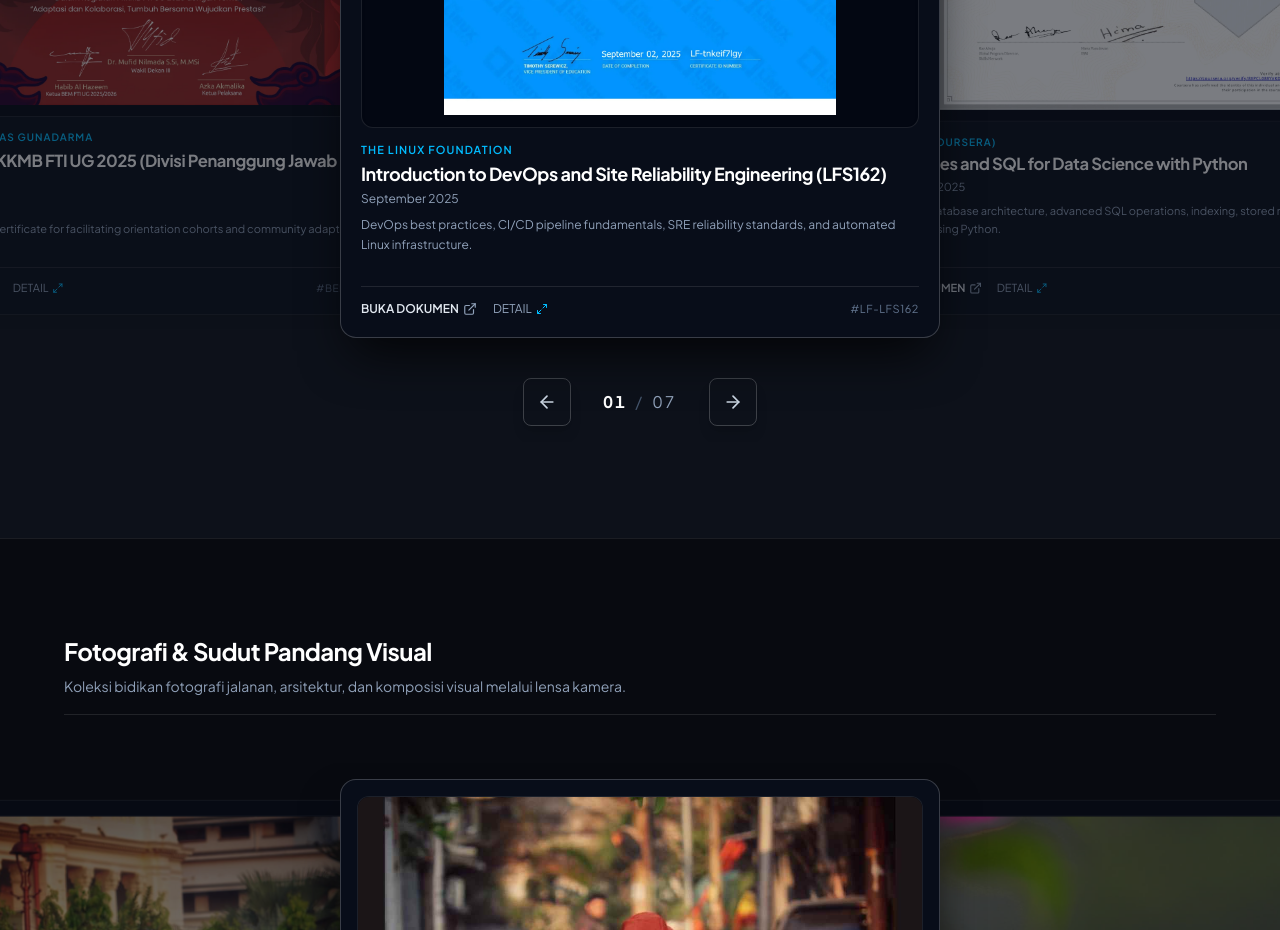
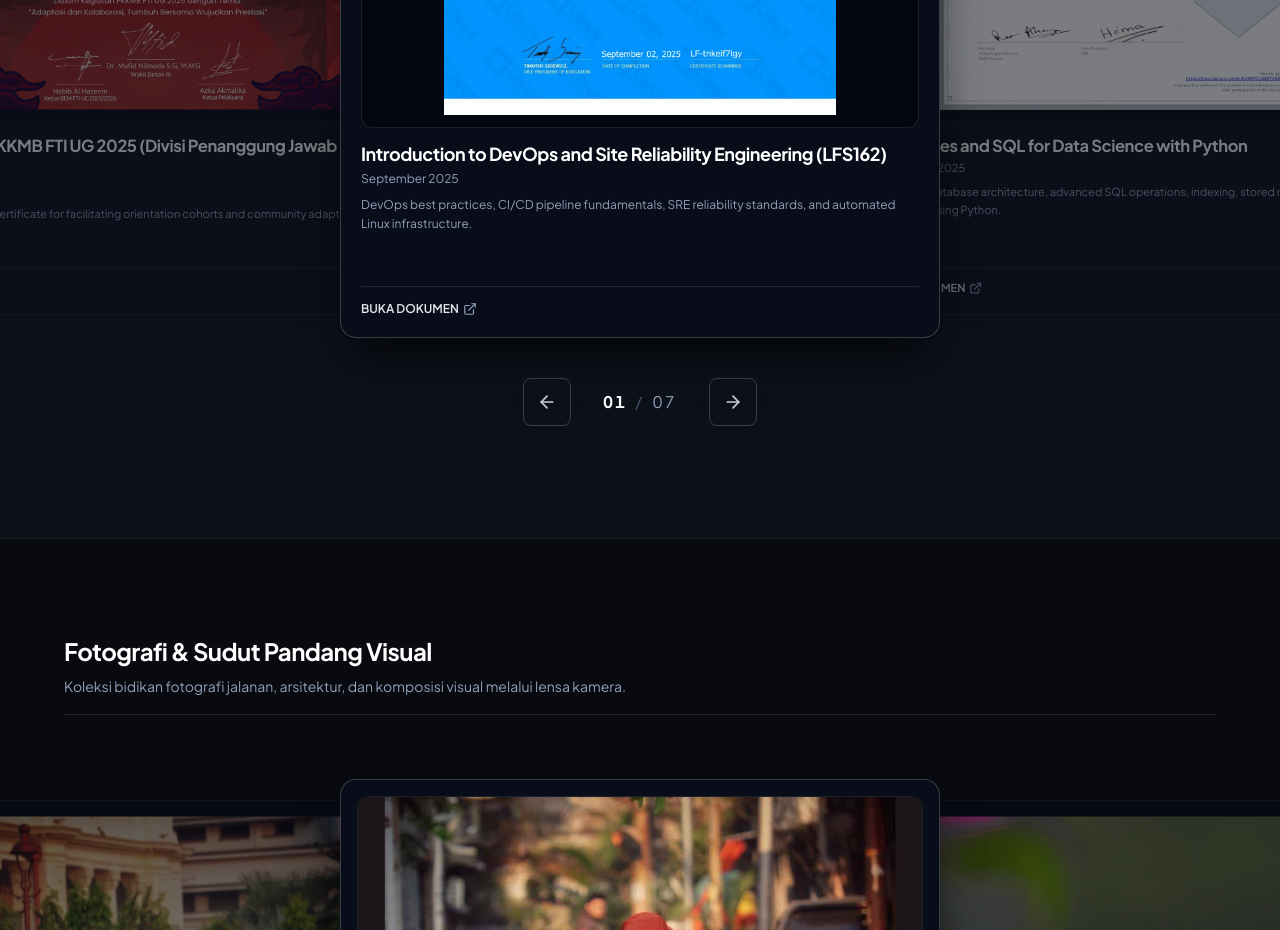
Before and after one commit to KyonKyon0/oscartambunan_portofolio_web, a Next.js app: page / in a window 1280 px wide. Shown: the part 4220-5150 px from the top of the page. Built offline with nearby package versions, Linux system fonts and the light colour scheme.

Commit message:
refactor(certifications): remove issuer tag, detail button, and hash ID from certificate cards

```diff
--- a/src/components/sections/CertificationsSection.tsx
+++ b/src/components/sections/CertificationsSection.tsx
@@ -17,15 +17,6 @@ import SectionHeading from '@/components/ui/SectionHeading';
 import { useLanguage } from '@/context/LanguageContext';
 import { Certification } from '@/types';
 
-const CERT_IDS = [
-  '#LF-LFS162',
-  '#IBM-SQL8X',
-  '#GCP-ALISON',
-  '#IESE-FINANCE',
-  '#INFEST-BP26',
-  '#INFEST-ICIK',
-  '#BEM-PKKMB25',
-];
 
 export default function CertificationsSection() {
   const { t } = useLanguage();
@@ -142,7 +133,6 @@ export default function CertificationsSection() {
             }
 
             const docUrl = (cert.certificateFile || cert.credentialUrl) ?? undefined;
-            const certId = CERT_IDS[index] || `#0${index + 1}`;
 
             return (
               <motion.div
@@ -190,12 +180,12 @@ export default function CertificationsSection() {
                         className="w-full h-full object-contain transition-transform duration-500 group-hover/img:scale-[1.03]"
                       />
                     ) : (
-                      <Award className="w-12 h-12 text-sky-400" />
+                      <Award className="w-12 h-12 text-accent" />
                     )}
 
                     {isCenter && (
                       <div className="absolute inset-0 bg-black/40 opacity-0 group-hover/img:opacity-100 transition-opacity flex items-center justify-center gap-1.5 text-xs font-sans text-white backdrop-blur-[2px]">
-                        <Maximize2 className="w-4 h-4 text-sky-400" />
+                        <Maximize2 className="w-4 h-4 text-accent" />
                         <span>{t('Perbesar Tampilan', 'Zoom View')}</span>
                       </div>
                     )}
@@ -204,11 +194,6 @@ export default function CertificationsSection() {
                   {/* Card Information Body */}
                   <div className="flex-1 flex flex-col justify-between">
                     <div>
-                      {/* Issuer / Category */}
-                      <div className="text-[11px] font-sans font-semibold text-sky-400 uppercase tracking-widest truncate mb-1">
-                        {cert.issuer}
-                      </div>
-
                       {/* Title */}
                       <h3 className="text-base sm:text-lg font-bold text-white tracking-tight leading-snug line-clamp-2">
                         {cert.name}
@@ -227,9 +212,8 @@ export default function CertificationsSection() {
                       )}
                     </div>
 
-                    {/* Bottom Action Bar: BUKA DOKUMEN / DETAIL / #ID */}
+                    {/* Bottom Action Bar: BUKA DOKUMEN */}
                     <div className="pt-3.5 mt-3 border-t border-white/10 flex items-center justify-between text-xs font-sans">
-                      <div className="flex items-center gap-3.5 sm:gap-4">
                       {docUrl ? (
                         <a
                           href={docUrl}
@@ -244,24 +228,6 @@ export default function CertificationsSection() {
                       ) : (
                         <span className="text-slate-500">{t('RESMI', 'OFFICIAL')}</span>
                       )}
-
-                        <button
-                          type="button"
-                          onClick={(e) => {
-                            e.stopPropagation();
-                            setLightboxCert(cert);
-                          }}
-                          className="inline-flex items-center gap-1 text-slate-400 hover:text-white transition-colors cursor-pointer"
-                        >
-                          <span>{t('DETAIL', 'DETAILS')}</span>
-                          <Maximize2 className="w-3 h-3 text-sky-400" />
-                        </button>
-                      </div>
-
-                      {/* Industrial Hash/Serial ID */}
-                      <span className="text-slate-500 font-sans text-[10px] sm:text-[11px] tracking-wider shrink-0">
-                        {certId}
-                      </span>
                     </div>
                   </div>
                 </div>
@@ -318,7 +284,7 @@ export default function CertificationsSection() {
               {/* Modal Header */}
               <div className="flex items-start justify-between gap-4 pb-3 mb-3 border-b border-white/10 shrink-0">
                 <div className="min-w-0">
-                  <span className="text-[10px] font-sans font-semibold text-sky-400 uppercase tracking-wider">
+                  <span className="text-[10px] font-sans font-semibold text-slate-400 uppercase tracking-wider">
                     {lightboxCert.category} &bull; {lightboxCert.date}
                   </span>
                   <h3 className="text-base sm:text-lg font-bold text-white leading-snug mt-0.5">
```
Lines whose indentation alone changed are shown as unchanged.
